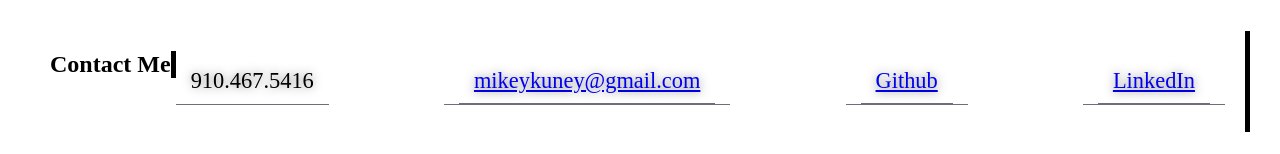
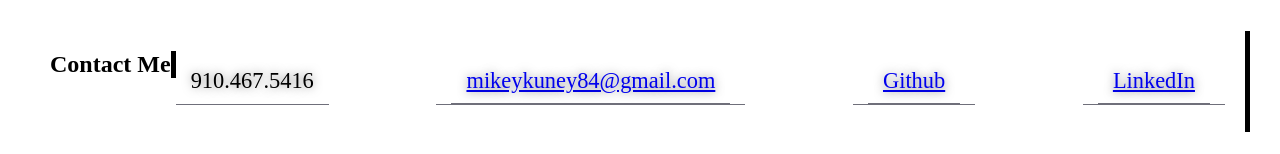
Before and after one commit to Mikekuney/Portfolio, a plain HTML site: page index.html in a window 1280 px wide. Shown: the part 947-1101 px from the top of the page. Drawn offline with Linux system fonts and the light colour scheme.

Commit message:
corrected email

```diff
--- a/index.html
+++ b/index.html
@@ -106,7 +106,7 @@
                     <ul>
                         <li>910.467.5416</li>
                         <li>
-                            <a href="mailto:mikeykuney84@gmail.com">mikeykuney@gmail.com</a>
+                            <a href="mailto:mikeykuney84@gmail.com">mikeykuney84@gmail.com</a>
                         </li>
                         <li>
                             <a href="https://github.com/Mikekuney/">Github</a>
```
